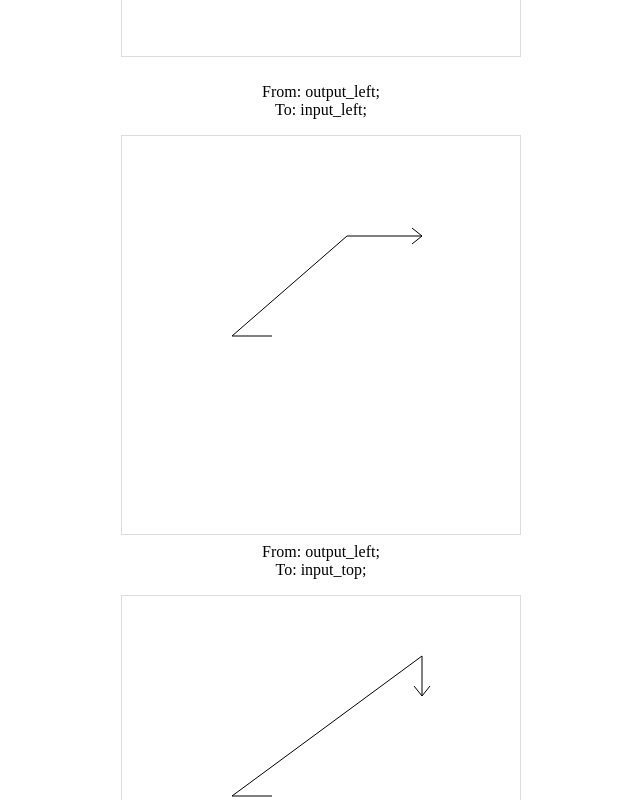
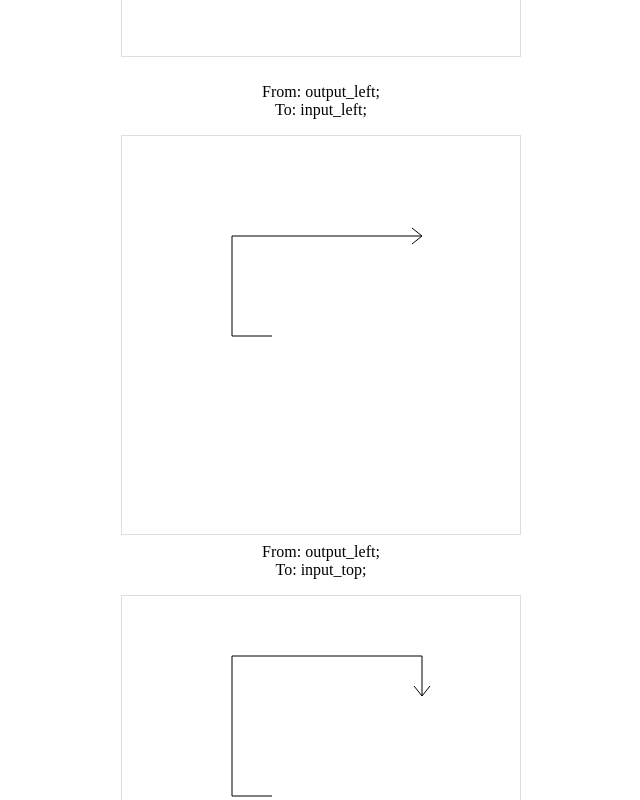
Before and after one commit to gregariousgovind/Draw-Path, an Angular app: page / in a window 1280 px wide. Shown: the part 780-1580 px from the top of the page, without its empty margins (319-959 px from the left). Built offline with nearby package versions, Linux system fonts and the light colour scheme.

Commit message:
Connection complete

```diff
--- a/src/main.ts
+++ b/src/main.ts
@@ -302,9 +302,9 @@ export class App {
         break;
       case 'output_right':
         if (startX > endX) {
+          x = startX + offset, y = startY;
+        } else {
           x = halfX, y = startY;
-        } else {
-          x = startX + offset, y = startY;
         }
         break;
       case 'output_bottom':
@@ -319,55 +319,74 @@ export class App {
     return { initialPath: path, cStartX: x, cStartY: y };
   }
 
-  getConnector(cStartX: number, cStartY: number, cEndX: number, cEndY: number, input: string, output: string) {
+  getConnector(startX: number, startY: number, endX: number, endY: number, input: string, output: string) {
     let path: string = '';
+    const halfX = (startX + endX) / 2;
+    const halfY = (startY + endY) / 2;
     switch (`${output}-${input}`) {
       case 'output_left-input_left':
+        path = `L ${startX} ${endY} `;
         break;
 
       case 'output_left-input_top':
+        path = `L ${startX} ${endY} `;
         break;
 
       case 'output_left-input_right':
+        path = `L ${startX} ${halfY} `;
+        path += `L ${endX} ${halfY} `;
         break;
 
       case 'output_left-input_bottom':
+        path = `L ${startX} ${endY} `
         break;
 
       case 'output_top-input_left':
+        path = `L ${startX} ${endY} `
         break;
 
       case 'output_top-input_top':
+        path = `L ${startX} ${endY} `
         break;
 
       case 'output_top-input_right':
+        path = `L ${endX} ${startY} `
         break;
 
       case 'output_top-input_bottom':
+        path = `L ${startX} ${endY} `
         break;
 
       case 'output_right-input_left':
+        path = `L ${startX} ${endY} `
         break;
 
       case 'output_right-input_top':
+        path = `L ${startX} ${endY} `
         break;
 
       case 'output_right-input_right':
+        path = `L ${endX} ${startY} `
         break;
 
       case 'output_right-input_bottom':
+        path = `L ${endX} ${startY} `
         break;
 
       case 'output_bottom-input_left':
+        path = `L ${startX} ${endY} `
         break;
 
       case 'output_bottom-input_top':
+        path = `L ${startX} ${endY} `
         break;
 
       case 'output_bottom-input_right':
+        path = `L ${endX} ${startY} `
         break;
 
       case 'output_bottom-input_bottom':
+        path = `L ${endX} ${startY} `
         break;
 
       default:
```
